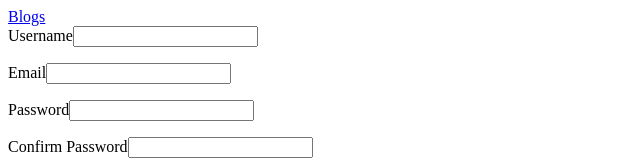
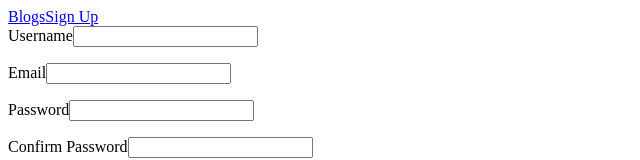
Before and after one commit to Figby222/blog, a React (Vite) app: page /sign-up in a window 1280 px wide. Shown: the top 160 px of the page, without its empty margins (0-640 px from the left). Built offline with nearby package versions, Linux system fonts and the light colour scheme.

Commit message:
Add Sign Up link element

```diff
--- a/src/components/SignUpPage.jsx
+++ b/src/components/SignUpPage.jsx
@@ -20,6 +20,7 @@ const SignUpPage = ({ createAnAccount }) => {
     return (
         <>
             <Link>Blogs</Link>
+            <Link>Sign Up</Link>
             <Form submitListener={() => handleFormSubmission(username, email, password, confirmPassword)} submitButtonText={"Submit"}>
                 <div className="username-container">
                     <label htmlFor="username" className="username">
```
